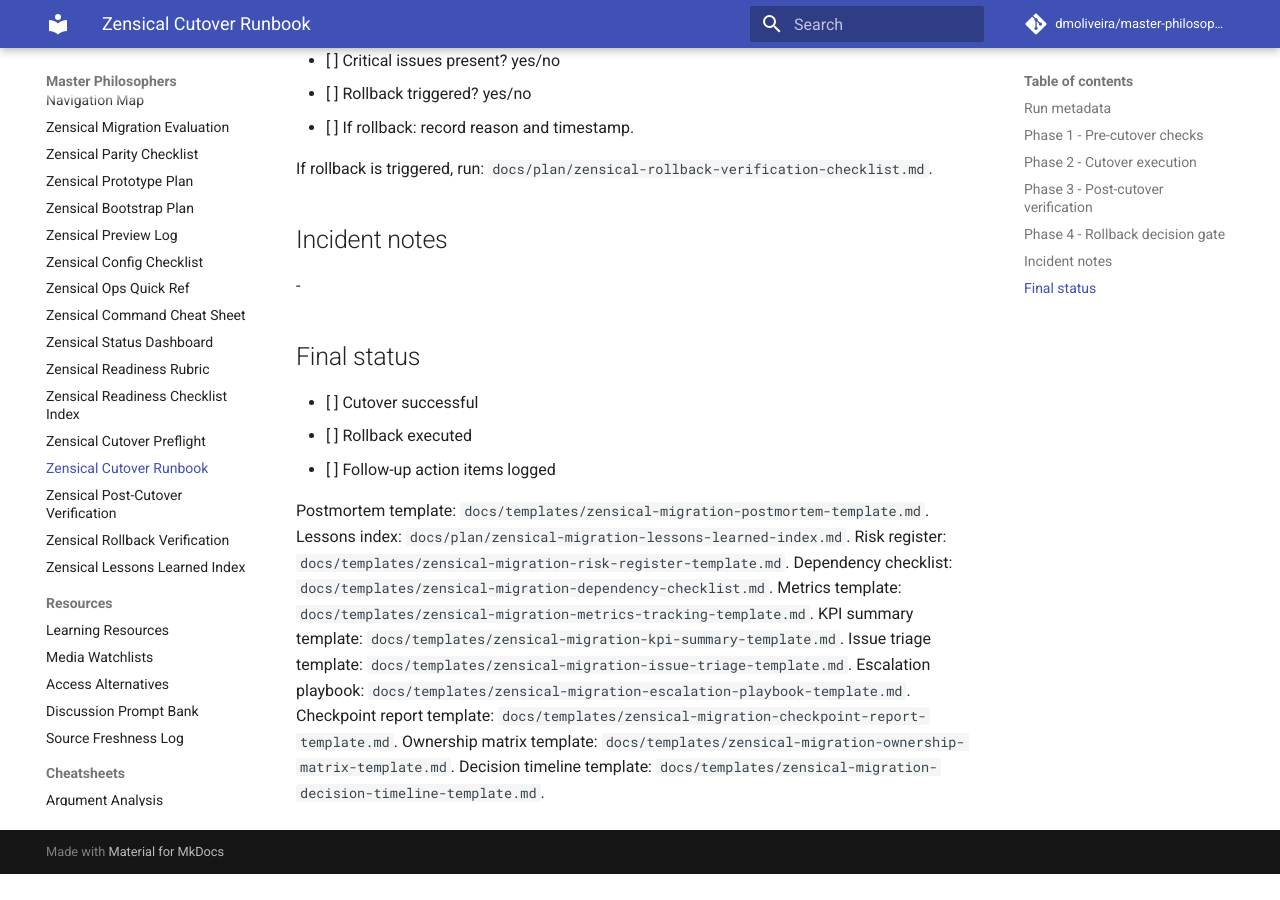
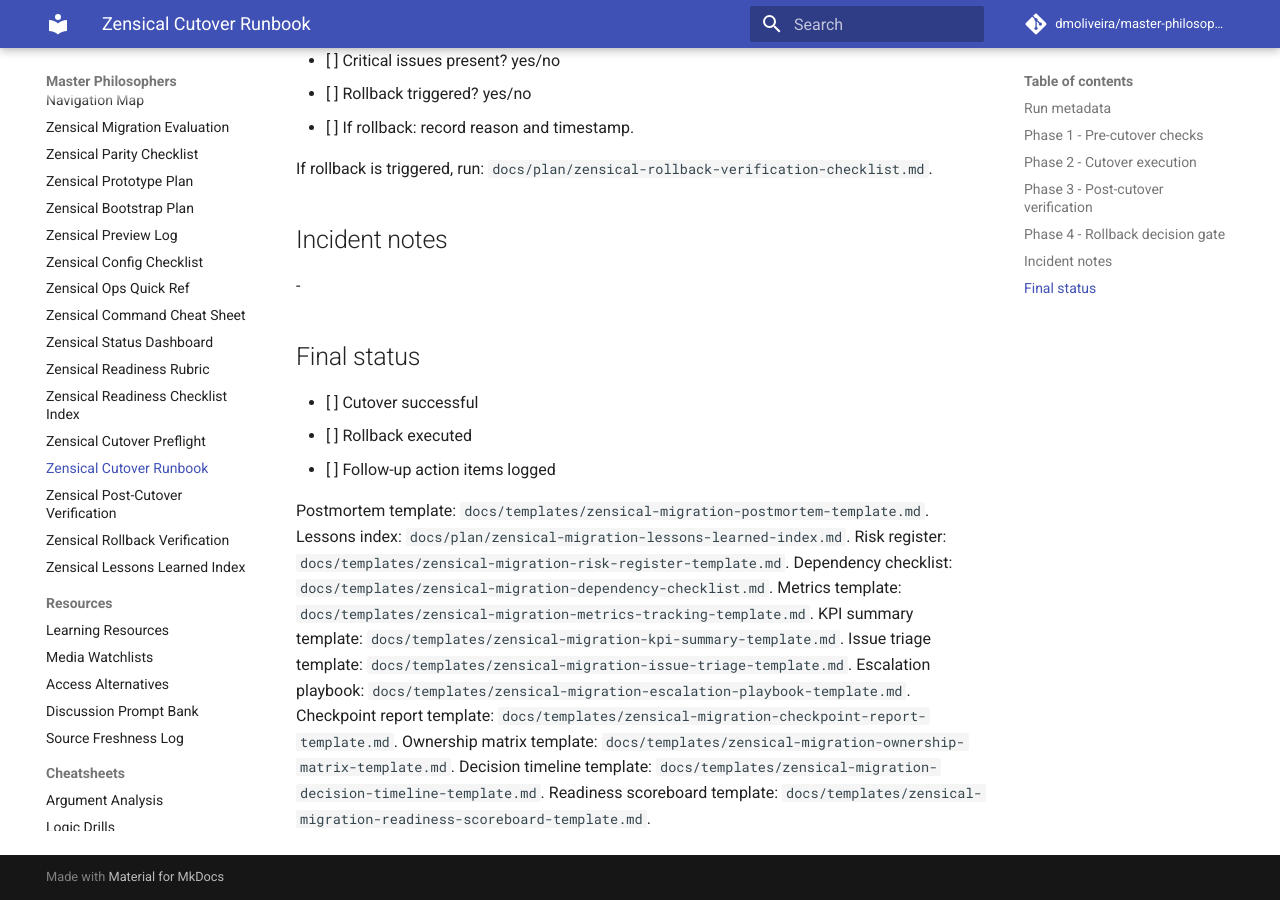
Before and after one commit to dmoliveira/master-philosophers, an MkDocs documentation site: the page built from docs/plan/zensical-cutover-runbook-template.md, in a window 1280 px wide and 900 px high, scrolled down 1294 px. Built offline with MkDocs 1.6.1 and Material for MkDocs 9.7.7, drawn with Linux system fonts in a browser that asks for light colours; comment, search, counter and statistics services are not loaded; before the commit the page ends 2168 px from its top, so only the background shows below that.

Commit message:
docs wire readiness scoreboard template into migration docs

```diff
--- a/docs/plan/zensical-cutover-runbook-template.md
+++ b/docs/plan/zensical-cutover-runbook-template.md
@@ -65,3 +65,4 @@
 Checkpoint report template: `docs/templates/zensical-migration-checkpoint-report-template.md`.
 Ownership matrix template: `docs/templates/zensical-migration-ownership-matrix-template.md`.
 Decision timeline template: `docs/templates/zensical-migration-decision-timeline-template.md`.
+Readiness scoreboard template: `docs/templates/zensical-migration-readiness-scoreboard-template.md`.
```
Also changed, not shown: README.md (+1 -0 lines), docs/template-library.md (+1 -0 lines).
